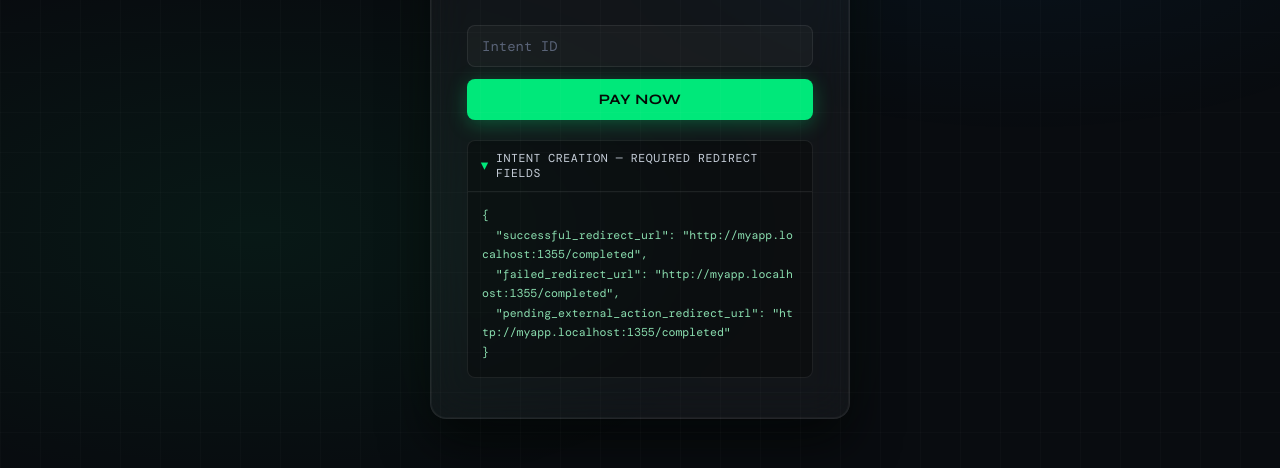
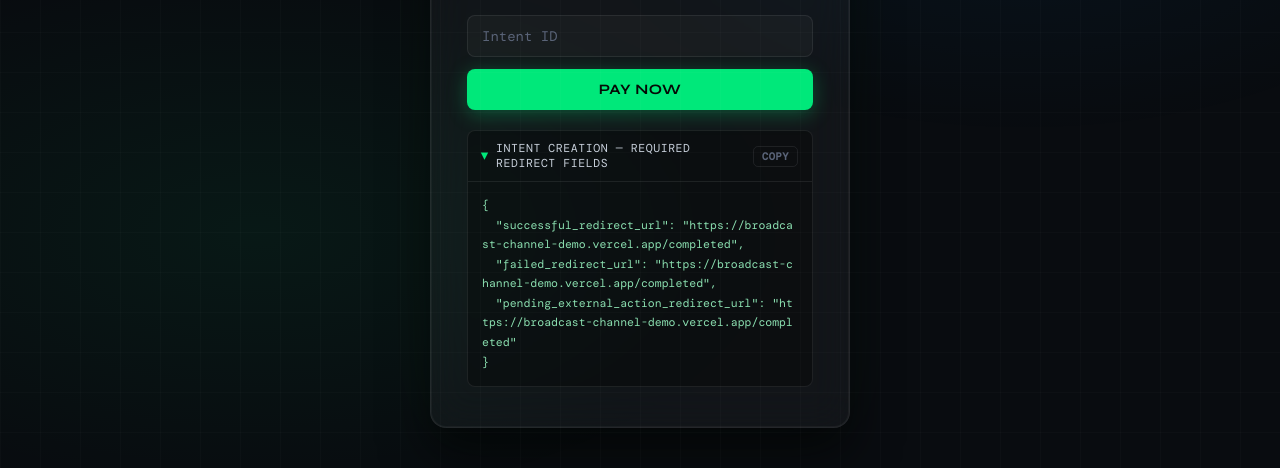
Before and after one commit to MomenSherif/broadcast-channel-demo, a website built with Vite: page index.html in a window 1280 px wide. Shown: the part 248-716 px from the top of the page. Built offline with nearby package versions, Linux system fonts and the light colour scheme; a web font is replaced by a local one.

Commit message:
feat: update redirect urls

```diff
--- a/index.html
+++ b/index.html
@@ -246,6 +246,38 @@
         gap: 6px;
       }
 
+      .hint-copy {
+        margin-left: auto;
+        background: none;
+        border: 1px solid var(--border);
+        border-radius: 5px;
+        color: var(--text-dim);
+        font-family: var(--mono);
+        font-size: 0.65rem;
+        letter-spacing: 0.05em;
+        padding: 3px 8px;
+        cursor: pointer;
+        text-transform: uppercase;
+        transition: color 0.15s, border-color 0.15s, background 0.15s;
+        width: auto;
+        box-shadow: none;
+        transform: none;
+      }
+
+      .hint-copy:hover {
+        color: var(--em);
+        border-color: rgba(0,232,122,0.4);
+        background: var(--em-dim);
+        opacity: 1;
+        transform: none;
+        box-shadow: none;
+      }
+
+      .hint-copy.copied {
+        color: var(--em);
+        border-color: rgba(0,232,122,0.4);
+      }
+
       .hint summary::-webkit-details-marker { display: none; }
 
       .hint summary::before {
@@ -285,14 +317,27 @@
       <button id="payBtn">Pay Now</button>
       <div id="status"></div>
       <details class="hint" open>
-        <summary>Intent creation — required redirect fields</summary>
-        <pre>{
-  "successful_redirect_url": "http://myapp.localhost:1355/completed",
-  "failed_redirect_url": "http://myapp.localhost:1355/completed",
-  "pending_external_action_redirect_url": "http://myapp.localhost:1355/completed"
+        <summary>Intent creation — required redirect fields<button class="hint-copy" id="copyBtn" onclick="copyHint(event)">Copy</button></summary>
+        <pre id="hintJson">{
+  "successful_redirect_url": "https://broadcast-channel-demo.vercel.app/completed",
+  "failed_redirect_url": "https://broadcast-channel-demo.vercel.app/completed",
+  "pending_external_action_redirect_url": "https://broadcast-channel-demo.vercel.app/completed"
 }</pre>
       </details>
     </div>
+    <script>
+      function copyHint(e) {
+        e.preventDefault();
+        e.stopPropagation();
+        const btn = document.getElementById('copyBtn');
+        const text = document.getElementById('hintJson').textContent;
+        navigator.clipboard.writeText(text).then(() => {
+          btn.textContent = 'Copied!';
+          btn.classList.add('copied');
+          setTimeout(() => { btn.textContent = 'Copy'; btn.classList.remove('copied'); }, 1500);
+        });
+      }
+    </script>
     <script type="module" src="/src/main.ts"></script>
   </body>
 </html>
```
